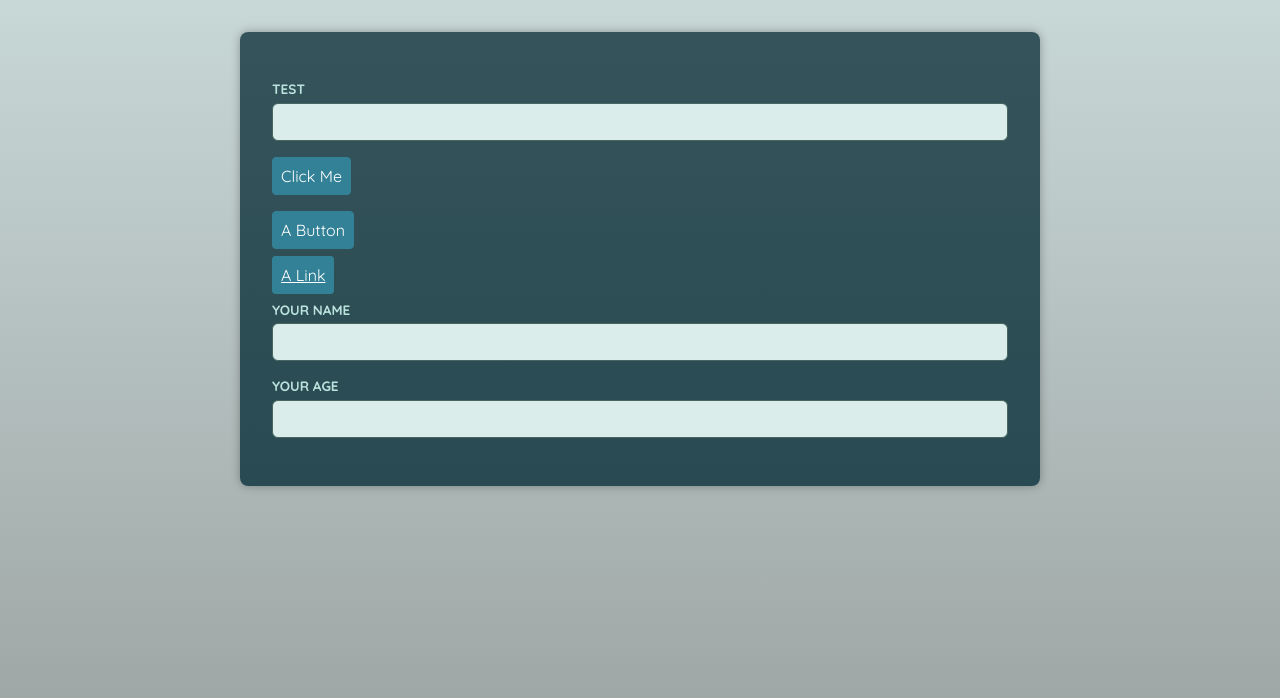
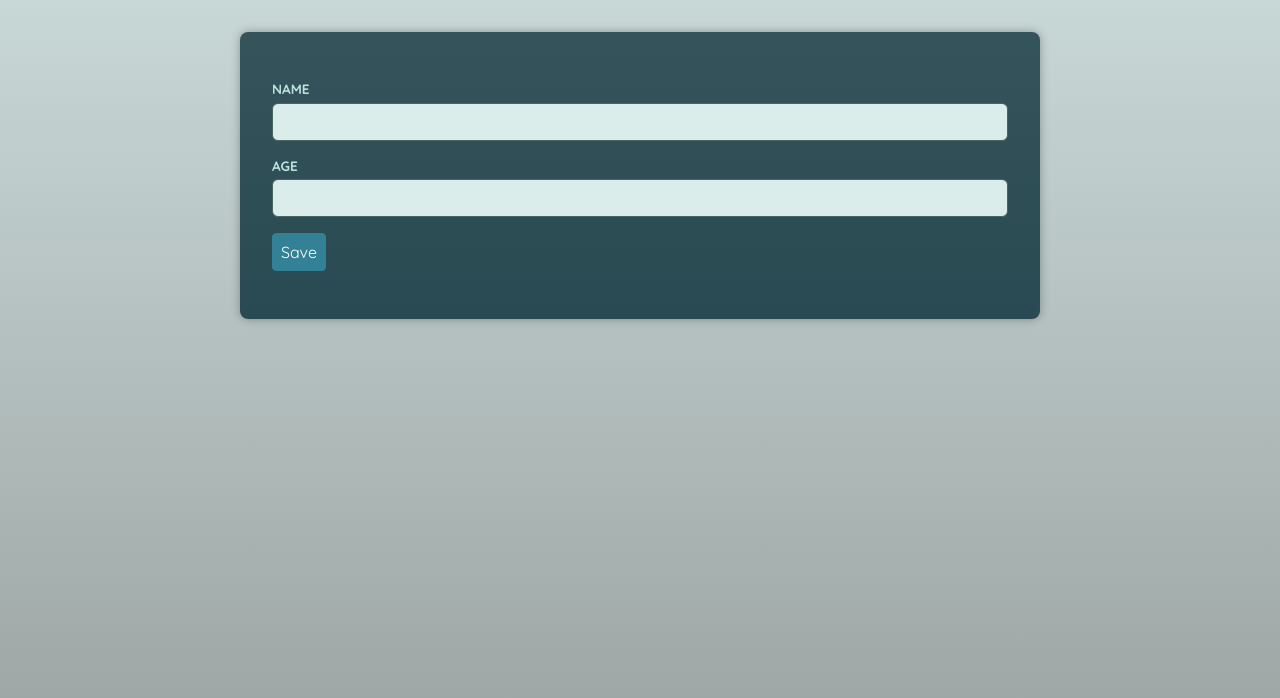
Before and after one commit to WebKBS/react-typescript, a React (Vite) app in the folder newProject/: page / in a window 1280 px wide. Shown: the top 698 px of the page. Built offline with nearby package versions, Linux system fonts and the light colour scheme; a web font is replaced by a local one.

Commit message:
form 컴포넌트 추가

```diff
--- a/newProject/src/App.tsx
+++ b/newProject/src/App.tsx
@@ -1,13 +1,21 @@
-import { useRef } from 'react';
 import Button from './components/Button';
-import Container from './components/Container';
+import Form from './components/Form';
 import Input from './components/Input';
 
 function App() {
-  const input = useRef<HTMLInputElement>(null);
+  // const input = useRef<HTMLInputElement>(null);
+
   return (
     <main>
-      <Input id="test" label="test" type="text" ref={input} />
+      <Form>
+        <Input id="name" label="Name" type="text" />
+        <Input id="age" label="Age" type="number" />
+        <p>
+          <Button>Save</Button>
+        </p>
+      </Form>
+
+      {/* <Input id="test" label="test" type="text" ref={input} />
       <Container as={Button}>Click Me</Container>
       <p>
         <Button>A Button</Button>
@@ -16,7 +24,7 @@ function App() {
         <Button href="https://google.com">A Link</Button>
       </p>
       <Input id="name" label="Your name" type="text" disabled />
-      <Input id="age" label="Your age" type="number" />
+      <Input id="age" label="Your age" type="number" /> */}
     </main>
   );
 }
--- /dev/null
+++ b/newProject/src/components/Form.tsx
@@ -0,0 +1,7 @@
+import { ComponentPropsWithoutRef } from 'react';
+
+type FormProps = ComponentPropsWithoutRef<'form'>;
+
+export default function Form(props: FormProps) {
+  return <form {...props}>{props.children}</form>;
+}
```
